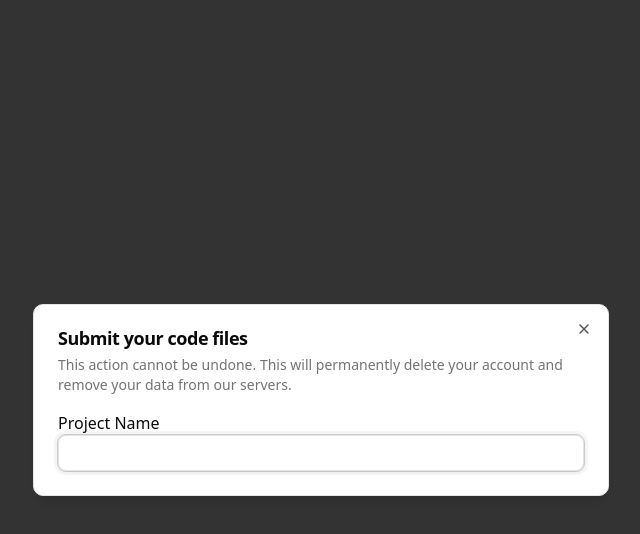
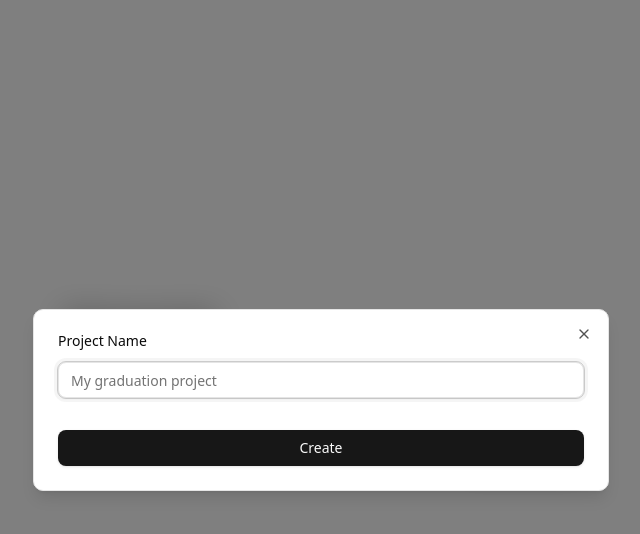
Before and after one commit to jrcz-data-science-lab/RevivAI, an Astro site: page / in a window 1280 px wide. Both pictures are taken after a click on the button "New Project". Shown: the whole page, without its empty margins (319-959 px from the left). Built offline with nearby package versions, Linux system fonts and the light colour scheme; Astro itself is replaced by a stand-in of ours.

Commit message:
feat: update project creation form with validation and integrate react-hook-form

```diff
--- a/package.json
+++ b/package.json
@@ -18,15 +18,16 @@
 	"dependencies": {
 		"@astrojs/node": "^9.1.3",
 		"@astrojs/react": "^4.2.3",
+		"@hookform/resolvers": "^5.0.1",
 		"@radix-ui/react-accordion": "^1.2.3",
 		"@radix-ui/react-collapsible": "^1.1.3",
 		"@radix-ui/react-dialog": "^1.1.6",
-		"@radix-ui/react-label": "^2.1.2",
+		"@radix-ui/react-label": "^2.1.3",
 		"@radix-ui/react-popover": "^1.1.7",
 		"@radix-ui/react-progress": "^1.1.2",
 		"@radix-ui/react-select": "^2.1.6",
 		"@radix-ui/react-separator": "^1.1.2",
-		"@radix-ui/react-slot": "^1.1.2",
+		"@radix-ui/react-slot": "^1.2.0",
 		"@radix-ui/react-tabs": "^1.1.3",
 		"@radix-ui/react-tooltip": "^1.1.8",
 		"@tailwindcss/typography": "^0.5.16",
@@ -52,6 +53,7 @@
 		"openai": "^4.93.0",
 		"react": "^19.0.0",
 		"react-dom": "^19.0.0",
+		"react-hook-form": "^7.55.0",
 		"react-markdown": "^10.0.0",
 		"react-shiki": "^0.3.0",
 		"repomix": "^0.3.1",
--- a/src/components/projects/projects-list.tsx
+++ b/src/components/projects/projects-list.tsx
@@ -27,10 +27,10 @@ export function ProjectsList({ projects, deleteProject }: ProjectsListProps) {
 					const createdAtFormatted = formatDistanceToNow(createdAt, { addSuffix: true, includeSeconds: true });
 
 					return (
-						<div key={project.id} className="relative group flex justify-between items-center pr-2 pl-4 not-last:border-b border-muted transition-all">
+						<div key={project.id} className="relative group flex justify-between items-center pr-2 pl-4 not-last:border-b border-border transition-all">
 							<a
 								href={`/app/${project.id}`}
-								className="opacity-70 group-hover:opacity-100 block w-5/6 py-3 max-w-1/2 cursor-pointer overflow-hidden whitespace-nowrap overflow-ellipsis"
+								className="opacity-70 group-hover:opacity-100 block w-5/6 py-3 max-w-sm cursor-pointer overflow-hidden whitespace-nowrap overflow-ellipsis"
 							>
 								{project.name}
 							</a>
--- a/src/components/projects/projects-new.tsx
+++ b/src/components/projects/projects-new.tsx
@@ -1,32 +1,70 @@
+import { z } from 'zod';
 import { memo } from 'react';
+import { useForm } from 'react-hook-form';
+import { zodResolver } from '@hookform/resolvers/zod';
 import { Button } from '@/components/ui/button';
-import { Settings, SlidersHorizontal } from 'lucide-react';
+import { Input } from '@/components/ui/input';
 import { Dialog, DialogContent, DialogDescription, DialogHeader, DialogTitle, DialogTrigger } from '@/components/ui/dialog';
-import { Input } from '../ui/input';
+import { Form, FormControl, FormField, FormItem, FormLabel, FormMessage } from '@/components/ui/form';
 
 interface ProjectsNewProps {
-    onCreate: () => void;
+	onCreate: (data: ProjectNewFormSchema) => void;
 }
 
+export type ProjectNewFormSchema = z.infer<typeof formSchema>;
+
+// Schema for form validation
+const formSchema = z.object({
+	projectName: z
+		.string()
+        .trim()
+		.min(2, {
+			message: 'Project name must be at least 2 characters.',
+		})
+		.max(30, {
+			message: 'Project name must be at most 30 characters.',
+		}),
+});
+
+/**
+ * Create a new project form
+ */
 function ProjectsNew({ onCreate }: ProjectsNewProps) {
+	const form = useForm<ProjectNewFormSchema>({
+		resolver: zodResolver(formSchema),
+		defaultValues: {
+			projectName: '',
+		},
+	});
+
 	return (
 		<Dialog>
 			<DialogTrigger asChild>
-				<Button className="block ml-auto">
-					New Project
-				</Button>
+				<Button className="block ml-auto">New Project</Button>
 			</DialogTrigger>
 
-			<DialogContent className="max-h-[90vh] overflow-y-scroll">
-				<DialogHeader>
-					<DialogTitle>Submit your code files</DialogTitle>
-					<DialogDescription>This action cannot be undone. This will permanently delete your account and remove your data from our servers.</DialogDescription>
-				</DialogHeader>
+			<DialogContent>
+				<Form {...form}>
+					<form onSubmit={form.handleSubmit(onCreate)} className="space-y-8">
+						<FormField
+							control={form.control}
+							name="projectName"
+							render={({ field }) => (
+								<FormItem>
+									<FormLabel>Project Name</FormLabel>
+									<FormControl>
+										<Input placeholder="My graduation project" {...field} />
+									</FormControl>
+									<FormMessage />
+								</FormItem>
+							)}
+						/>
 
-				<div>
-                    <h2>Project Name</h2>
-                    <Input />
-				</div>
+						<Button type="submit" className="w-full">
+							Create
+						</Button>
+					</form>
+				</Form>
 			</DialogContent>
 		</Dialog>
 	);
--- a/src/components/projects/projects.tsx
+++ b/src/components/projects/projects.tsx
@@ -2,15 +2,15 @@ import { motion } from 'motion/react';
 import { Button } from '../ui/button';
 import { useProjects } from '@/hooks/useProjects';
 import { ProjectsList } from './projects-list.tsx';
-import ProjectsNew from './projects-new.tsx';
+import ProjectsNew, { type ProjectNewFormSchema } from './projects-new.tsx';
 
 export function Projects() {
 	const { projects, createProject, deleteProject } = useProjects();
 
-	const newProject = () => {
-		const created = createProject({ name: 'New Project' });
+	const createNewProject = (data: ProjectNewFormSchema) => {
+		const created = createProject({ name: data.projectName });
 		window.location.href = `/app/${created.id}`;
-	}
+	};
 
 	return (
 		<div className="relative w-full flex justify-center items-center max-w-prose overflow-x-hidden px-6 pt-8 mb-16 mx-auto">
@@ -28,7 +28,7 @@ export function Projects() {
 
 				<ProjectsList projects={projects} deleteProject={deleteProject} />
 
-				<ProjectsNew createProject={newProject} />
+				<ProjectsNew onCreate={createNewProject} />
 			</motion.div>
 		</div>
 	);
--- a/src/components/ui/dialog.tsx
+++ b/src/components/ui/dialog.tsx
@@ -23,7 +23,7 @@ export function DialogOverlay({ className, ...props }: React.ComponentProps<type
 		<DialogPrimitive.Overlay
 			data-slot="dialog-overlay"
 			className={cn(
-				'data-[state=open]:animate-in data-[state=closed]:animate-out data-[state=closed]:fade-out-0 data-[state=open]:fade-in-0 fixed inset-0 z-50 bg-black/80 overflow-y-scroll',
+				'data-[state=open]:animate-in data-[state=closed]:animate-out data-[state=closed]:fade-out-0 data-[state=open]:fade-in-0 fixed inset-0 z-50 bg-black/50 overflow-y-scroll backdrop-blur-lg',
 				className,
 			)}
 			{...props}
--- /dev/null
+++ b/src/components/ui/form.tsx
@@ -0,0 +1,165 @@
+import * as React from "react"
+import * as LabelPrimitive from "@radix-ui/react-label"
+import { Slot } from "@radix-ui/react-slot"
+import {
+  Controller,
+  FormProvider,
+  useFormContext,
+  useFormState,
+  type ControllerProps,
+  type FieldPath,
+  type FieldValues,
+} from "react-hook-form"
+
+import { cn } from "@/lib/utils"
+import { Label } from "@/components/ui/label"
+
+const Form = FormProvider
+
+type FormFieldContextValue<
+  TFieldValues extends FieldValues = FieldValues,
+  TName extends FieldPath<TFieldValues> = FieldPath<TFieldValues>,
+> = {
+  name: TName
+}
+
+const FormFieldContext = React.createContext<FormFieldContextValue>(
+  {} as FormFieldContextValue
+)
+
+const FormField = <
+  TFieldValues extends FieldValues = FieldValues,
+  TName extends FieldPath<TFieldValues> = FieldPath<TFieldValues>,
+>({
+  ...props
+}: ControllerProps<TFieldValues, TName>) => {
+  return (
+    <FormFieldContext.Provider value={{ name: props.name }}>
+      <Controller {...props} />
+    </FormFieldContext.Provider>
+  )
+}
+
+const useFormField = () => {
+  const fieldContext = React.useContext(FormFieldContext)
+  const itemContext = React.useContext(FormItemContext)
+  const { getFieldState } = useFormContext()
+  const formState = useFormState({ name: fieldContext.name })
+  const fieldState = getFieldState(fieldContext.name, formState)
+
+  if (!fieldContext) {
+    throw new Error("useFormField should be used within <FormField>")
+  }
+
+  const { id } = itemContext
+
+  return {
+    id,
+    name: fieldContext.name,
+    formItemId: `${id}-form-item`,
+    formDescriptionId: `${id}-form-item-description`,
+    formMessageId: `${id}-form-item-message`,
+    ...fieldState,
+  }
+}
+
+type FormItemContextValue = {
+  id: string
+}
+
+const FormItemContext = React.createContext<FormItemContextValue>(
+  {} as FormItemContextValue
+)
+
+function FormItem({ className, ...props }: React.ComponentProps<"div">) {
+  const id = React.useId()
+
+  return (
+    <FormItemContext.Provider value={{ id }}>
+      <div
+        data-slot="form-item"
+        className={cn("grid gap-2", className)}
+        {...props}
+      />
+    </FormItemContext.Provider>
+  )
+}
+
+function FormLabel({
+  className,
+  ...props
+}: React.ComponentProps<typeof LabelPrimitive.Root>) {
+  const { error, formItemId } = useFormField()
+
+  return (
+    <Label
+      data-slot="form-label"
+      data-error={!!error}
+      className={cn("data-[error=true]:text-destructive mb-1.5", className)}
+      htmlFor={formItemId}
+      {...props}
+    />
+  )
+}
+
+function FormControl({ ...props }: React.ComponentProps<typeof Slot>) {
+  const { error, formItemId, formDescriptionId, formMessageId } = useFormField()
+
+  return (
+    <Slot
+      data-slot="form-control"
+      id={formItemId}
+      aria-describedby={
+        !error
+          ? `${formDescriptionId}`
+          : `${formDescriptionId} ${formMessageId}`
+      }
+      aria-invalid={!!error}
+      {...props}
+    />
+  )
+}
+
+function FormDescription({ className, ...props }: React.ComponentProps<"p">) {
+  const { formDescriptionId } = useFormField()
+
+  return (
+    <p
+      data-slot="form-description"
+      id={formDescriptionId}
+      className={cn("text-muted-foreground text-sm", className)}
+      {...props}
+    />
+  )
+}
+
+function FormMessage({ className, ...props }: React.ComponentProps<"p">) {
+  const { error, formMessageId } = useFormField()
+  const body = error ? String(error?.message ?? "") : props.children
+
+  if (!body) {
+    return null
+  }
+
+  return (
+    <p
+      data-slot="form-message"
+      id={formMessageId}
+      className={cn("text-destructive text-sm", className)}
+      {...props}
+    >
+      {body}
+    </p>
+  )
+}
+
+export {
+  useFormField,
+  Form,
+  FormItem,
+  FormLabel,
+  FormControl,
+  FormDescription,
+  FormMessage,
+  FormField,
+}
```
Also changed, not shown: 1 other file.
